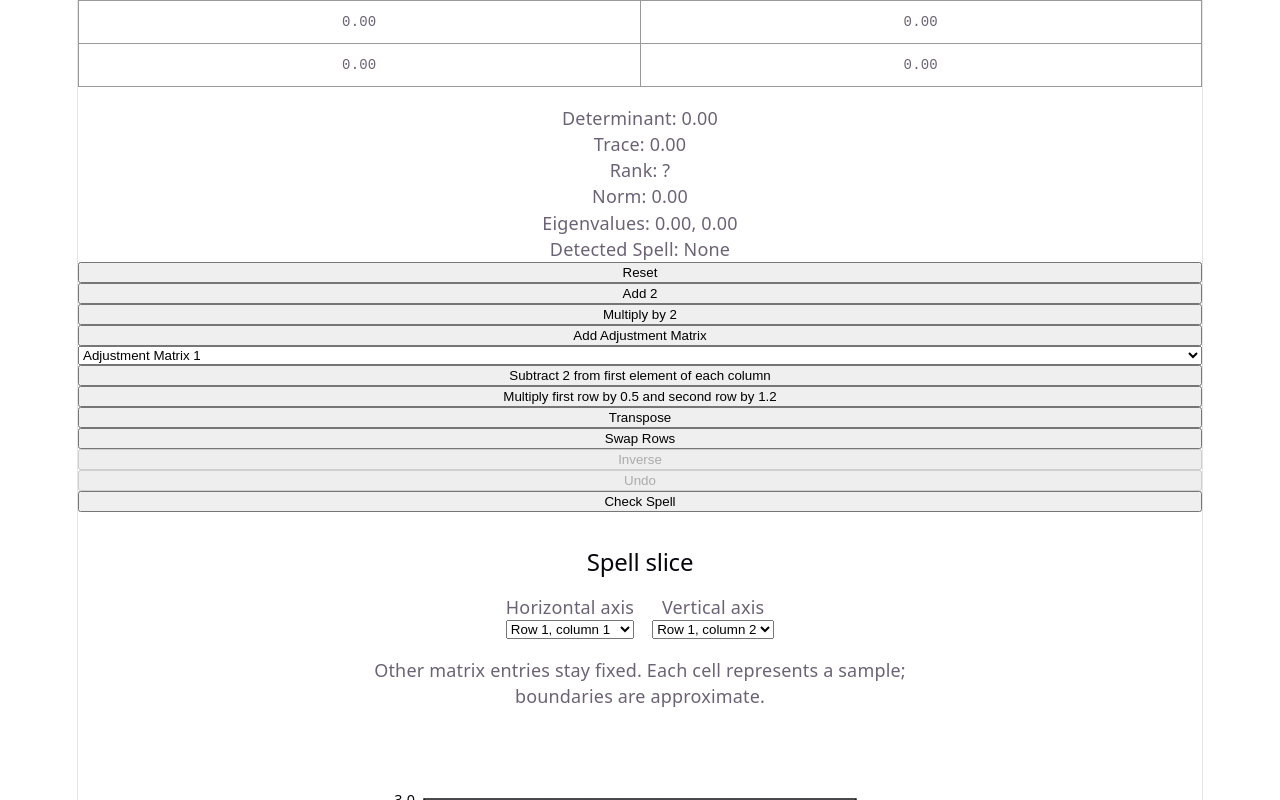
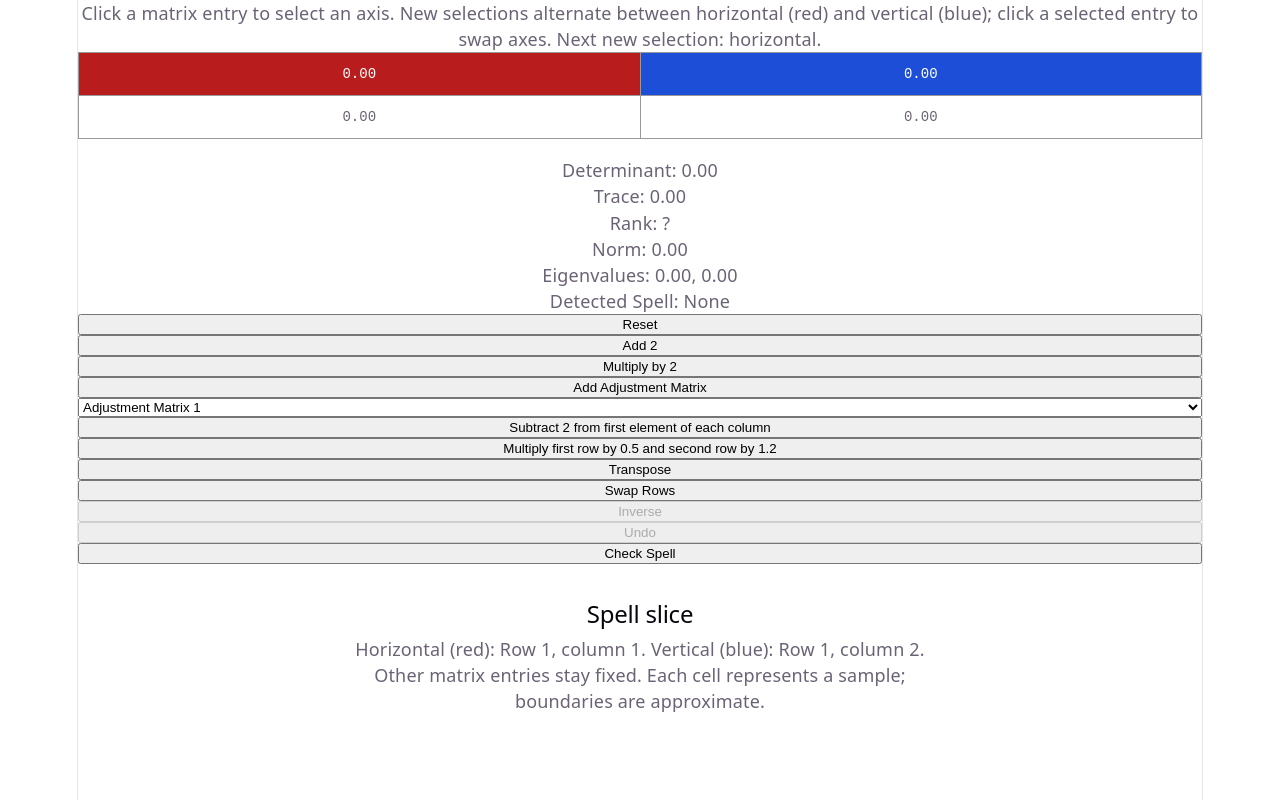
Before and after one commit to Carth501/arcana, a React (Vite) app: page / in a window 1280 px wide. Shown: the top 800 px of the page. Built offline with nearby package versions, Linux system fonts and the light colour scheme.

Commit message:
Implement table visualizer axis selection

```diff
--- a/src/App.css
+++ b/src/App.css
@@ -202,17 +202,34 @@ td {
 	box-sizing: border-box;
 }
 
-.slice-controls {
-	display: flex;
-	flex-wrap: wrap;
-	justify-content: center;
-	gap: 1rem;
-	margin: 1rem 0;
+.matrix-table td {
+	padding: 0;
 }
 
-.slice-controls label {
-	display: flex;
-	flex-direction: column;
+.matrix-axis {
+	width: 100%;
+	min-width: 40px;
+	padding: 8px 12px;
+	border: 0;
+	background: transparent;
+	color: inherit;
+	font: inherit;
+	cursor: pointer;
+}
+
+.matrix-axis--horizontal {
+	background: #b91c1c;
+	color: white;
+}
+
+.matrix-axis--vertical {
+	background: #1d4ed8;
+	color: white;
+}
+
+.matrix-axis:focus-visible {
+	outline: 3px solid var(--accent);
+	outline-offset: -3px;
 }
 
 .slice-plot {
--- a/src/App.tsx
+++ b/src/App.tsx
@@ -10,11 +10,22 @@ import { detectSpells } from "./Classification";
 import { ellipsoidSpells } from "./results/ellipsoidSpells";
 import { metaballSpells } from "./results/metaballSpells";
 import { SliceVisualizer } from "./SliceVisualizer";
+import { resolveAxes, selectAxis, type AxisSelection } from "./sliceSampling";
 
 function App() {
 	const [arcaneState, setArcaneState] = useState(() => new Matrix(2, 2));
 	const [previousState, setPreviousState] = useState<Matrix[]>([]);
 	const [detectedSpells, setDetectedSpells] = useState<string[]>([]);
+	const [axisSelection, setAxisSelection] = useState<AxisSelection>({
+		x: 0,
+		y: 1,
+		next: "horizontal",
+	});
+	const axes = resolveAxes(
+		arcaneState.rows * arcaneState.columns,
+		axisSelection.x,
+		axisSelection.y,
+	);
 
 	const reset = () => {
 		setPreviousState((prev) => [...prev, arcaneState]);
@@ -89,13 +100,36 @@ function App() {
 
 	return (
 		<>
-			<table>
+			<p>
+				Click a matrix entry to select an axis. New selections alternate between
+				horizontal (red) and vertical (blue); click a selected entry to swap axes.
+				{axes && ` Next new selection: ${axisSelection.next}.`}
+			</p>
+			<table className="matrix-table">
 				<tbody>
 					{arcaneState.to2DArray().map((row, i) => (
 						<tr key={i}>
-							{row.map((value, j) => (
-								<td key={j}>{value.toFixed(2)}</td>
-							))}
+							{row.map((value, j) => {
+								const index = i * arcaneState.columns + j;
+								const selectedAxis =
+									index === axes?.[0] ? "horizontal" : index === axes?.[1] ? "vertical" : null;
+								return (
+									<td key={j}>
+										<button
+											type="button"
+											className={`matrix-axis${selectedAxis ? ` matrix-axis--${selectedAxis}` : ""}`}
+											aria-label={`Row ${i + 1}, column ${j + 1}: ${value.toFixed(2)}${selectedAxis ? `, ${selectedAxis} axis selected; click to swap axes` : `, click to select ${axisSelection.next} axis`}`}
+											aria-pressed={selectedAxis !== null}
+											disabled={!axes}
+											onClick={() => setAxisSelection((current) =>
+												selectAxis(arcaneState.rows * arcaneState.columns, current, index)
+											)}
+										>
+											{value.toFixed(2)}
+										</button>
+									</td>
+								);
+							})}
 						</tr>
 					))}
 				</tbody>
@@ -161,6 +195,7 @@ function App() {
 				matrix={arcaneState}
 				spells={metaballSpells}
 				ellipsoidSpells={ellipsoidSpells}
+				axes={axes}
 			/>
 		</>
 	);
--- a/src/SliceVisualizer.tsx
+++ b/src/SliceVisualizer.tsx
@@ -1,23 +1,21 @@
-import { useId, useState } from "react";
+import { useId } from "react";
 import type { Matrix } from "ml-matrix";
 import type { MetaballSpell, Spell } from "./Classification";
-import { blendColors, isProjectedOriginVisible, resolveAxes, sampleSlice } from "./sliceSampling";
+import { blendColors, isProjectedOriginVisible, sampleSlice } from "./sliceSampling";
 
 interface SliceVisualizerProps {
 	matrix: Matrix;
 	spells: MetaballSpell[];
 	ellipsoidSpells: Spell[];
+	axes: [number, number] | null;
 }
 
 const PLOT_START = 50;
 const PLOT_SIZE = 300;
 const UNITS_TO_PIXELS = PLOT_SIZE / 6;
 
-function SliceVisualizer({ matrix, spells, ellipsoidSpells }: SliceVisualizerProps) {
-	const [selectedX, setSelectedX] = useState(0);
-	const [selectedY, setSelectedY] = useState(1);
+function SliceVisualizer({ matrix, spells, ellipsoidSpells, axes }: SliceVisualizerProps) {
 	const clipId = useId();
-	const axes = resolveAxes(matrix.rows * matrix.columns, selectedX, selectedY);
 
 	if (axes === null) {
 		return (
@@ -61,34 +59,9 @@ function SliceVisualizer({ matrix, spells, ellipsoidSpells }: SliceVisualizerPro
 	return (
 		<section className="slice-visualizer" aria-labelledby={`${clipId}-title`}>
 			<h2 id={`${clipId}-title`}>Spell slice</h2>
-			<div className="slice-controls">
-				<label>
-					Horizontal axis
-					<select
-						value={xAxis}
-						onChange={(event) => setSelectedX(Number(event.target.value))}
-					>
-						{Array.from({ length: matrix.rows * matrix.columns }, (_, index) => (
-							<option key={index} value={index} disabled={index === yAxis}>
-								{axisLabel(index)}
-							</option>
-						))}
-					</select>
-				</label>
-				<label>
-					Vertical axis
-					<select
-						value={yAxis}
-						onChange={(event) => setSelectedY(Number(event.target.value))}
-					>
-						{Array.from({ length: matrix.rows * matrix.columns }, (_, index) => (
-							<option key={index} value={index} disabled={index === xAxis}>
-								{axisLabel(index)}
-							</option>
-						))}
-					</select>
-				</label>
-			</div>
+			<p>
+				Horizontal (red): {axisLabel(xAxis)}. Vertical (blue): {axisLabel(yAxis)}.
+			</p>
 			<p>
 				Other matrix entries stay fixed. Each cell represents a sample; boundaries are
 				approximate.
--- a/src/sliceSampling.ts
+++ b/src/sliceSampling.ts
@@ -15,12 +15,32 @@ interface SliceSample {
 	matches: (Spell | MetaballSpell)[];
 }
 
+interface AxisSelection {
+	x: number;
+	y: number;
+	next: "horizontal" | "vertical";
+}
+
 function resolveAxes(count: number, x: number, y: number): [number, number] | null {
 	if (count < 2) return null;
 	const xAxis = Number.isInteger(x) && x >= 0 && x < count ? x : 0;
 	const yAxis =
 		Number.isInteger(y) && y >= 0 && y < count && y !== xAxis ? y : xAxis === 0 ? 1 : 0;
 	return [xAxis, yAxis];
+}
+
+function selectAxis(count: number, selection: AxisSelection, index: number): AxisSelection {
+	const axes = resolveAxes(count, selection.x, selection.y);
+	if (!axes || !Number.isInteger(index) || index < 0 || index >= count) {
+		throw new RangeError("Axis selection requires a valid matrix with at least two entries");
+	}
+	const [x, y] = axes;
+	if (index === x || index === y) {
+		return { x: y, y: x, next: selection.next };
+	}
+	return selection.next === "horizontal"
+		? { x: index, y, next: "vertical" }
+		: { x, y: index, next: "horizontal" };
 }
 
 function sampleSlice(
@@ -88,5 +108,5 @@ function blendColors(colors: string[]): string {
 		);
 }
 
-export { blendColors, isProjectedOriginVisible, resolveAxes, sampleSlice };
-export type { SliceSample };
+export { blendColors, isProjectedOriginVisible, resolveAxes, sampleSlice, selectAxis };
+export type { AxisSelection, SliceSample };
```
Also changed, not shown: 2 other files (tests, documents, lock files or other folders).
